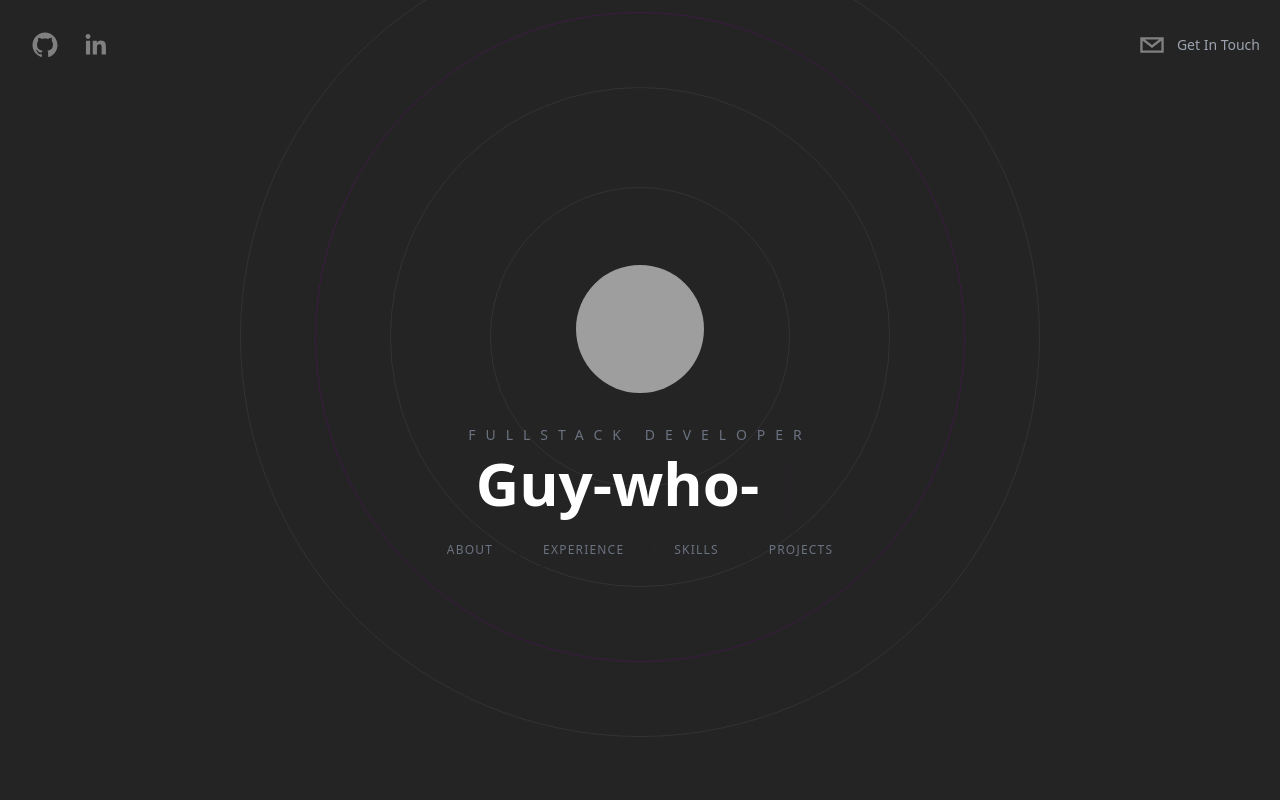
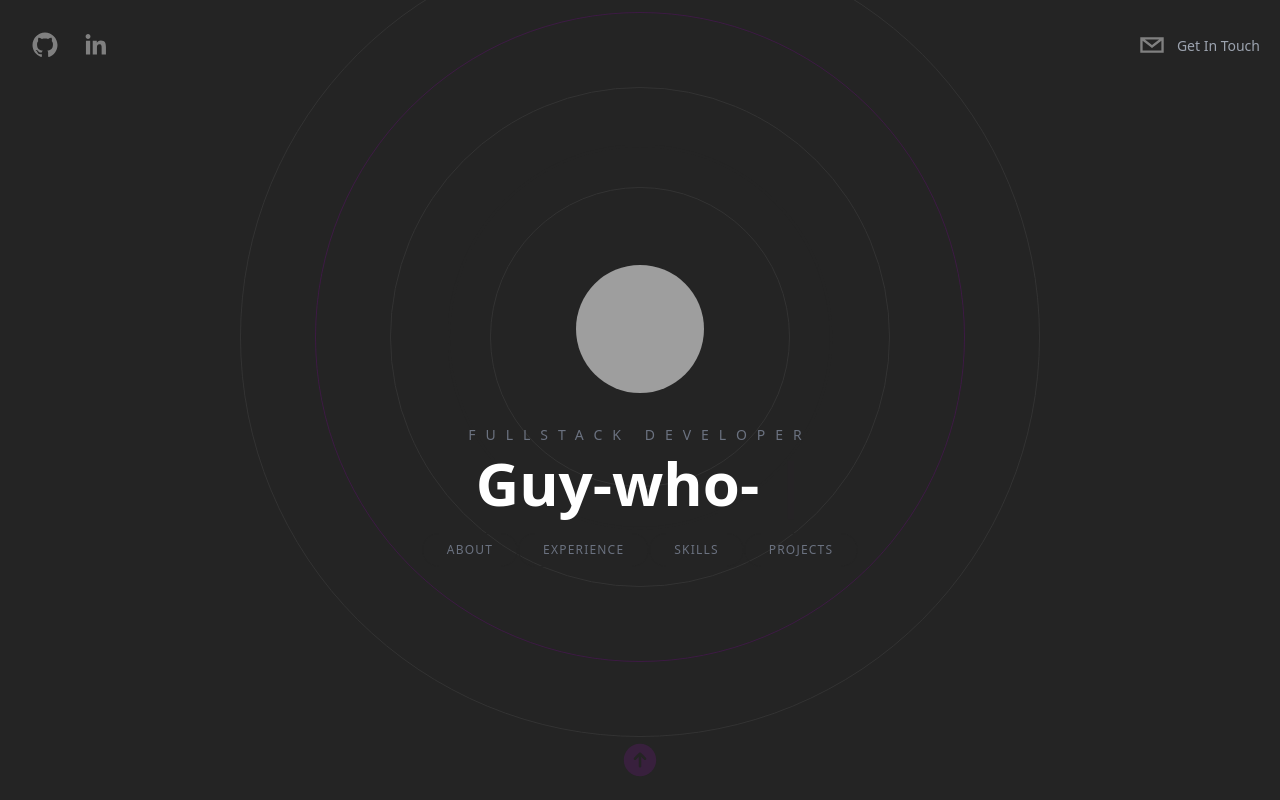
Before and after one commit to Nant1ng/Portfolio, a Next.js app: page / in a window 1280 px wide. Built offline with nearby package versions, Linux system fonts and the light colour scheme; grey boxes are pictures that could not be loaded.

Commit message:
Added next link and a icon

```diff
--- a/components/Header.tsx
+++ b/components/Header.tsx
@@ -28,10 +28,17 @@
         transition={{ duration: 1.5 }}
         className="flex flex-row items-center text-gray-300"
       >
-        <SocialIcon network="email" fgColor="gray" bgColor="transparent" />
-        <p className="hidden md:inline-flex text-sm text-gray-400">
-          Get In Touch
-        </p>
+        <SocialIcon
+          url="#contact"
+          network="email"
+          fgColor="gray"
+          bgColor="transparent"
+        />
+        <Link href="#contact">
+          <p className="hidden md:inline-flex text-sm text-gray-400">
+            Get In Touch
+          </p>
+        </Link>
       </motion.div>
     </header>
   );
--- a/pages/index.tsx
+++ b/pages/index.tsx
@@ -6,6 +6,8 @@
 import Skills from "@/components/Skills";
 import Projects from "@/components/Projects";
 import ContactMe from "@/components/ContactMe";
+import Link from "next/link";
+import { ArrowUpCircleIcon } from "@heroicons/react/24/solid";
 
 export default function Home() {
   return (
@@ -34,6 +36,13 @@
         <section id="contact" className="snap-start">
           <ContactMe />
         </section>
+        <Link href="#hero">
+          <footer className="sticky bottom-5 w-full cursor-pointer">
+            <div className="flex items-center justify-center">
+              <ArrowUpCircleIcon className="h-10 w-10 text-[#6b0a7f] filter grayscale-[75%] hover:grayscale-0 cursor-pointer" />
+            </div>
+          </footer>
+        </Link>
       </div>
     </>
   );
```
